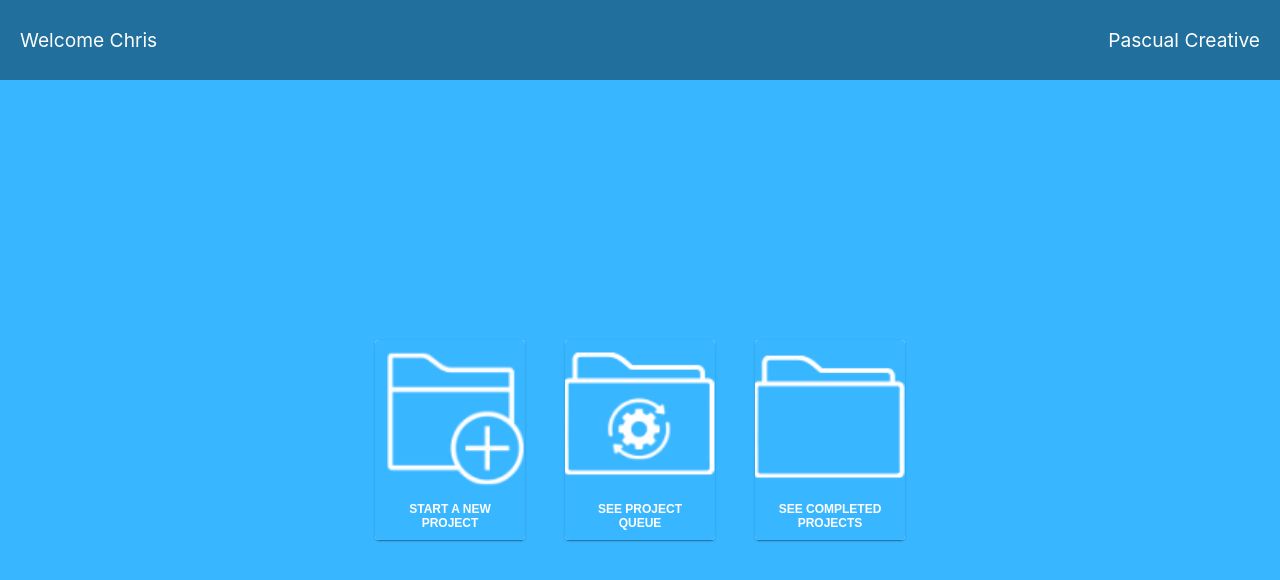
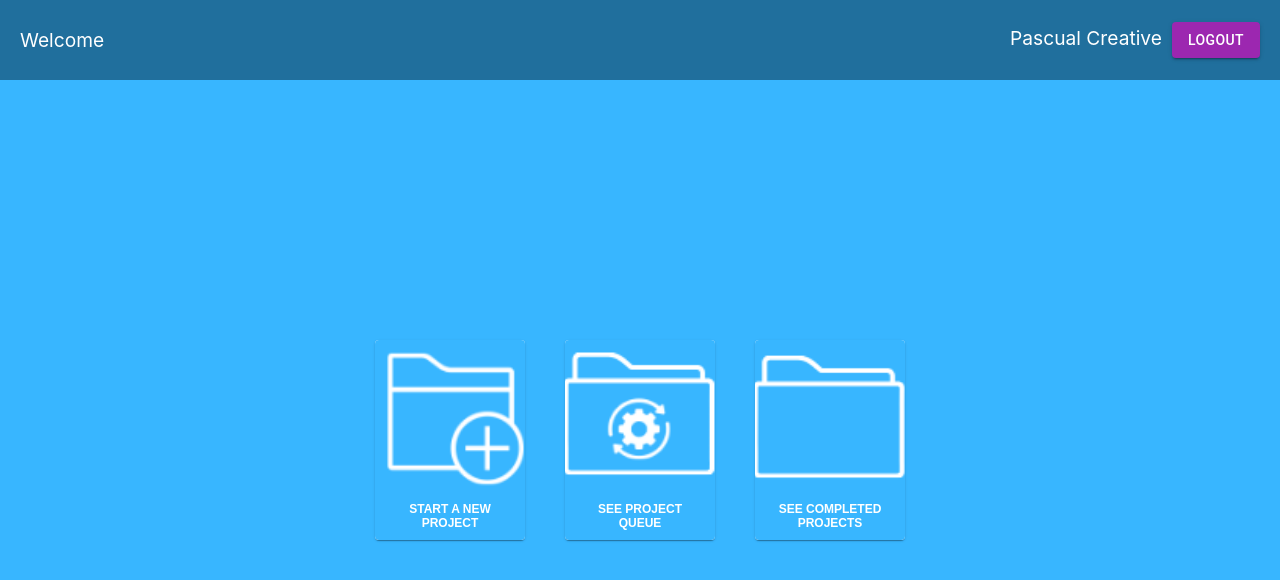
Before and after one commit to cjdfmds/ProjectDesignManager, a React (Create React App) app in the folder frontend/: page /dashboard in a window 1280 px wide. Shown: the top 580 px of the page. Built offline with nearby package versions, Linux system fonts and the light colour scheme; what aws-amplify would draw is missing.

Commit message:
feat: signout and user welcome

```diff
--- a/frontend/src/App.js
+++ b/frontend/src/App.js
@@ -13,6 +13,7 @@ function App() {
     <Router basename={process.env.PUBLIC_URL}>
       <Routes>
       <Route path="/" element={<LoginPage />} />
+      <Route path="/login" element={<LoginPage />} />
       <Route path="/ProjectDesignManager" element={<LoginPage />} />
         <Route path="/dashboard" element={<Dashboard />} />
         <Route path="/start-new-project" element={<StartNewProject />} />
--- a/frontend/src/components/Dashboard.js
+++ b/frontend/src/components/Dashboard.js
@@ -1,12 +1,25 @@
 import { Button, Card, CardActionArea, CardMedia, CardContent, Typography, Box } from '@mui/material';
-import React, { useState } from 'react';
+import React, { useState, useEffect } from 'react';
+import { useNavigate } from 'react-router-dom';
 import './HolyMotherOf.css';
 import StartNewProject from './StartNewProject';
 import ArrowBackIcon from '@mui/icons-material/ArrowBack'; // Import Back Arrow Icon
+import { signOut } from 'aws-amplify/auth';
 
 const Dashboard = () => {
   const [currentView, setCurrentView] = useState('dashboard');
   const [selectedProject, setSelectedProject] = useState(''); // Track the selected project
+  const [username, setUsername] = useState('');
+  const navigate = useNavigate();
+
+
+  useEffect(() => {
+    // Fetch the username from localStorage on component mount
+    const storedUsername = localStorage.getItem('username');
+    if (storedUsername) {
+      setUsername(storedUsername);
+    }
+  }, []);
 
   // Handle navigation between views
   const handleClick = (label) => {
@@ -17,6 +30,16 @@ const Dashboard = () => {
       setCurrentView('projectView');
     }
   };
+
+  const handleLogout = async () => {
+    try {
+      await signOut();
+      localStorage.removeItem('username');
+      navigate('/login');
+    } catch (error) {
+      console.log('error signing out: ', error);
+    }
+  }
 
   // Handle going back to the dashboard
   const handleBack = () => {
@@ -101,8 +124,7 @@ const Dashboard = () => {
       {/* Top Section */}
       <div className="top-section">
         <div className="left-content">
-          <span>{selectedProject || 'Welcome Chris'}</span>
-          {/* Show Back button if not on the dashboard */}
+          <span>{selectedProject || `Welcome ${username}`}</span>
           {currentView !== 'dashboard' && (
             <Button
               variant="contained"
@@ -115,7 +137,12 @@ const Dashboard = () => {
             </Button>
           )}
         </div>
-        <div className="right-content">Pascual Creative</div>
+        <div className="right-content">
+          Pascual Creative
+          <Button variant="contained" color="secondary" onClick={handleLogout} style={{ marginLeft: '10px' }}>
+            Logout
+          </Button>
+        </div>
       </div>
 
       {/* Main Content */}
```
